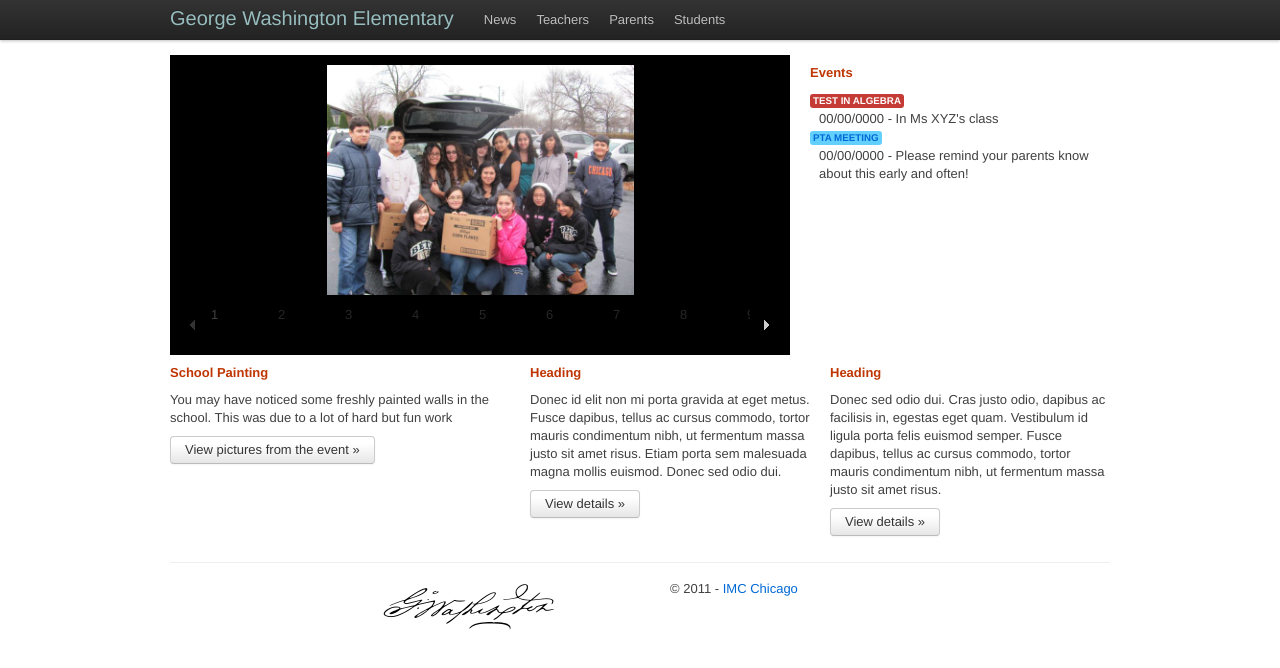
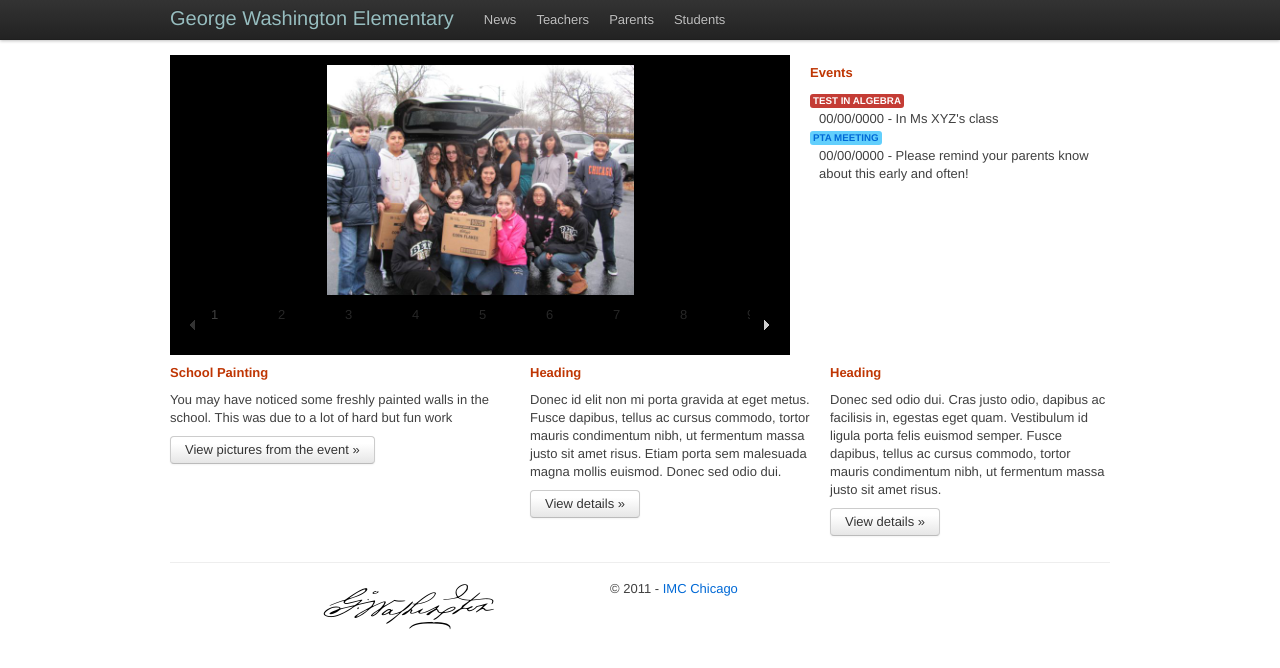
Before and after one commit to h3adache/gwes, a Jekyll site: the page built from index.html, in a window 1280 px wide. Shown: the top 668 px of the page. Built offline with Jekyll 4.4.1, drawn with Linux system fonts in a browser that asks for light colours; nearby versions of some CDN libraries.

Commit message:
removed google translate till we figure out how to get it to stop hiding our navbar

```diff
--- a/_layouts/default.html
+++ b/_layouts/default.html
@@ -45,9 +45,8 @@
             {{ content }}
             <footer>
                 <div class="container">
-                    <div class="span2" id="google_translate_element"></div>
-                    <div class="span5 offset3"><img src="{{ site.baseurl }}/images/gws-200.png" /></div>
-                    <div class="span5">
+                    <div class="span5 offset2"><img src="{{ site.baseurl }}/images/gws-200.png" /></div>
+                    <div class="span6">
                         <p>&copy; 2011 - <a href="http://imc-chicago.com" target="_blank">IMC Chicago</a>
                     </div>
                 </div>
```
